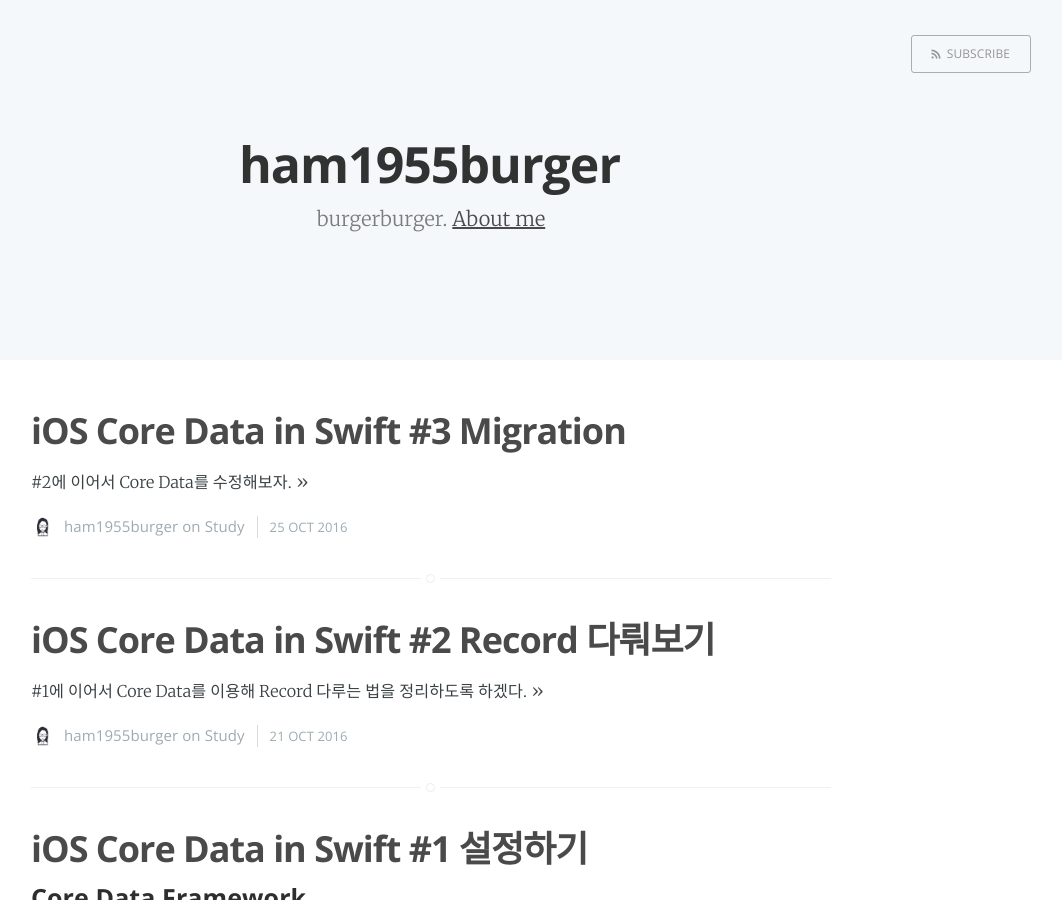
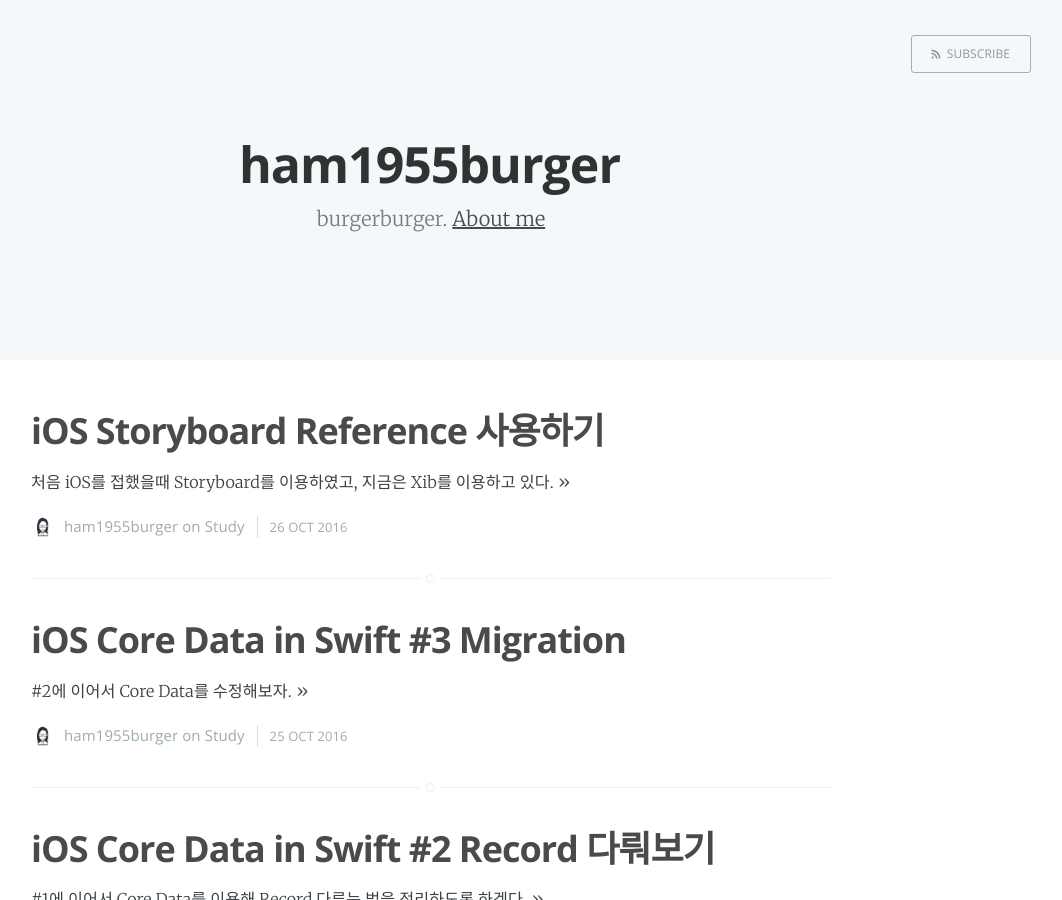
Before and after one commit to ham1955burger/ham1955burger.github.com, a Jekyll site: the page built from index.html, in a window 1280 px wide and 900 px high. Shown: the whole window, without its empty margins (209-1271 px from the left). Built offline with Jekyll 4.4.1, drawn with Linux system fonts in a browser that asks for light colours; the list of posts is cut into pages by our own code; part of the change alters nothing that is shown.

Commit message:
post: iOS storyboard reference

```diff
--- a/_posts/2016-10-26-iOS-Storyboard-Reference.md
+++ b/_posts/2016-10-26-iOS-Storyboard-Reference.md
@@ -3,7 +3,6 @@ layout: post
 title:  "iOS Storyboard Reference 사용하기"
 date:   2016-10-26 16:04:00 +09
 categories: Study
-published: false
 ---
 
 처음 iOS를 접했을때 Storyboard를 이용하였고, 지금은 Xib를 이용하고 있다.
@@ -42,11 +41,78 @@ published: false
 
 ---
 
-<h4> Storyboard 쪼개기 </h4>
+오늘은 Storyboard의 속도 개선을 위해 한 파일의 Storyboard를 쪼개는 방법을 정리하고자 한다.(merge conflict을 낮추는 방안도 될 수 있다.)
 
-앞서 말했듯이 Storyboard는 파일의 규모가 커지면 속도가 현저히 저하된다.
+~~사실 너무 쉬워서 posting 안하려고 했는데 나의 머리를 믿을 수 있어야지(...)~~
 
-이 방안으로 Storyboard를 한 파일에서 만들지 않고 쪼갤 수 있다.(merge conflict을 낮추는 방안도 될 수 있다.)
+---
+
+<h4> Storyboard가 이미 구성되어 있는 상태에서 Storyboard 쪼개기 </h4>
+
+  현재 Main.storyboard는 아래와 같이 구성되어있다.
+
+  ![main_storyboard](/assets/images/storyboard_reference/main_storyboard.png)
+
+  쪼갤 ViewController 영역을 드래그 drag 하여 선택
+
+  ![main_storyboard_drag](/assets/images/storyboard_reference/main_storyboard_drag.png)
+
+  또는 Command + click 하여 선택 상태로 만들어 줌(파란색 테두리)
+
+  ![main_storyboard_select](/assets/images/storyboard_reference/main_storyboard_select.png)
+
+  Xcode navigation bar > Editor > Refactor to Storyboard... 선택
+
+  ![refactor_to_storyboard](/assets/images/storyboard_reference/refactor_to_storyboard.png)
+
+  자동으로 Storyboard 파일이 생기고, 내가 선택했던 ViewController들이 그 안으로 옮겨졌다.
+
+  Main.storyboard - MainViewController와 연결되어있던 AViewController가 Initial View Controller로 자동 설정
+
+  ![sub_storyboard](/assets/images/storyboard_reference/sub_storyboard.png)
+
+  Main.storyboard를 보면, 아래와 같이 Storyboard Reference가 자동 생성 된 것을 확인 할 수 있다.
+
+  ![refactor_to_storyboard_success](/assets/images/storyboard_reference/refactor_to_storyboard_success.png)
+
+---
+
+<h4> Storyboard에 새로운 Storyboard를 연결하고자 할때 </h4>
+
+  Main.storyboard - MainViewController의 `go to B` Button에 storyboard reference를 연결해보자.
+
+  Test.storyboard를 만들고 storyboard가 시작할 ViewController 선택 후 우측 설정창 > View Controller > Is Initial View Controller 체크
+
+  ![test_storyboard](/assets/images/storyboard_reference/test_storyboard.png)
+
+  Main.storyboard - MainViewcontroller의 `go to B` Button에 Test.storyboard를 연결하게 위해 `Storyboard Reference` 끌어다 놓음
+
+  ![storyboard_reference](/assets/images/storyboard_reference/storyboard_reference.png)
+
+  Storyboard Reference 설정창 > 연결될 Storyboard 파일 설정
+
+  ![connect_reference](/assets/images/storyboard_reference/connect_reference.png)
+
+  `go to B` Button과 연결
+
+  ![connect_reference2](/assets/images/storyboard_reference/connect_reference2.png)
+
+  `go to B` Button을 누르면, Test.storyboard의 Initial View Controller로 연결 되는 것을 확인 할 수 있다.
+
+---
+
+<h4> Initial View Controller가 아닌 다른 View Controller로 연결 하고 싶어요! </h4>
+
+  안될리가 없지
+
+  해당 ViewController에 이름을 지정
+
+  ![connect_reference3](/assets/images/storyboard_reference/connect_reference3.png)
+
+  Storyboard Reference의 Referenced ID에 지정한 이름을 적어주면 된다.
+
+  ![connect_reference4](/assets/images/storyboard_reference/connect_reference4.png)
+
 
 ---
 <h4> 읽어보기 </h4>
```
Also changed, not shown: assets/images/storyboard_reference/connect_reference.png (added), assets/images/storyboard_reference/connect_reference2.png (added), assets/images/storyboard_reference/connect_reference3.png (added), assets/images/storyboard_reference/connect_reference4.png (added), assets/images/storyboard_reference/main_storyboard.png (added), assets/images/storyboard_reference/main_storyboard_drag.png (added), assets/images/storyboard_reference/main_storyboard_select.png (added), assets/images/storyboard_reference/refactor_to_storyboard.png (added), assets/images/storyboard_reference/refactor_to_storyboard_success.png (added), assets/images/storyboard_reference/storyboard_reference.png (added), assets/images/storyboard_reference/sub_storyboard.png (added), assets/images/storyboard_reference/test_storyboard.png (added).
